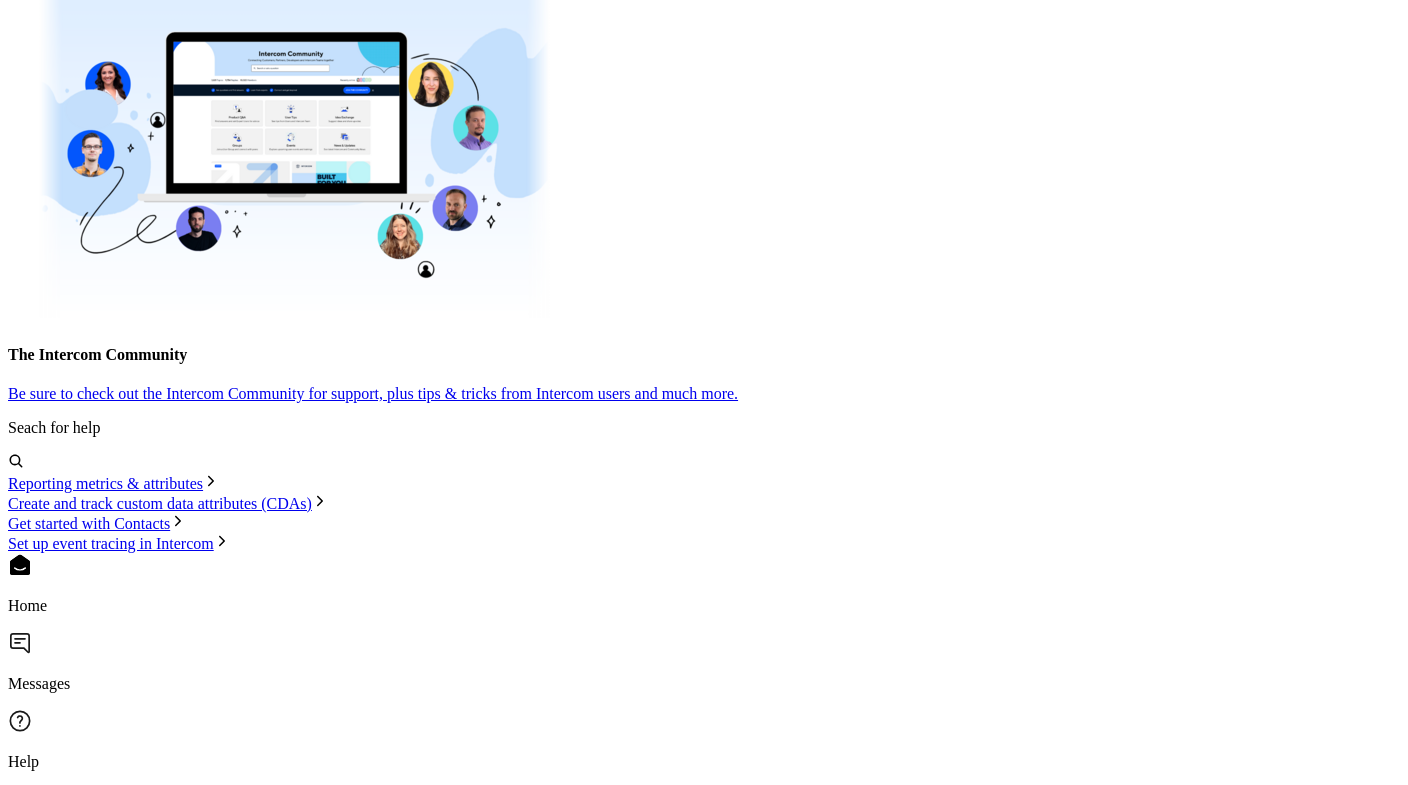
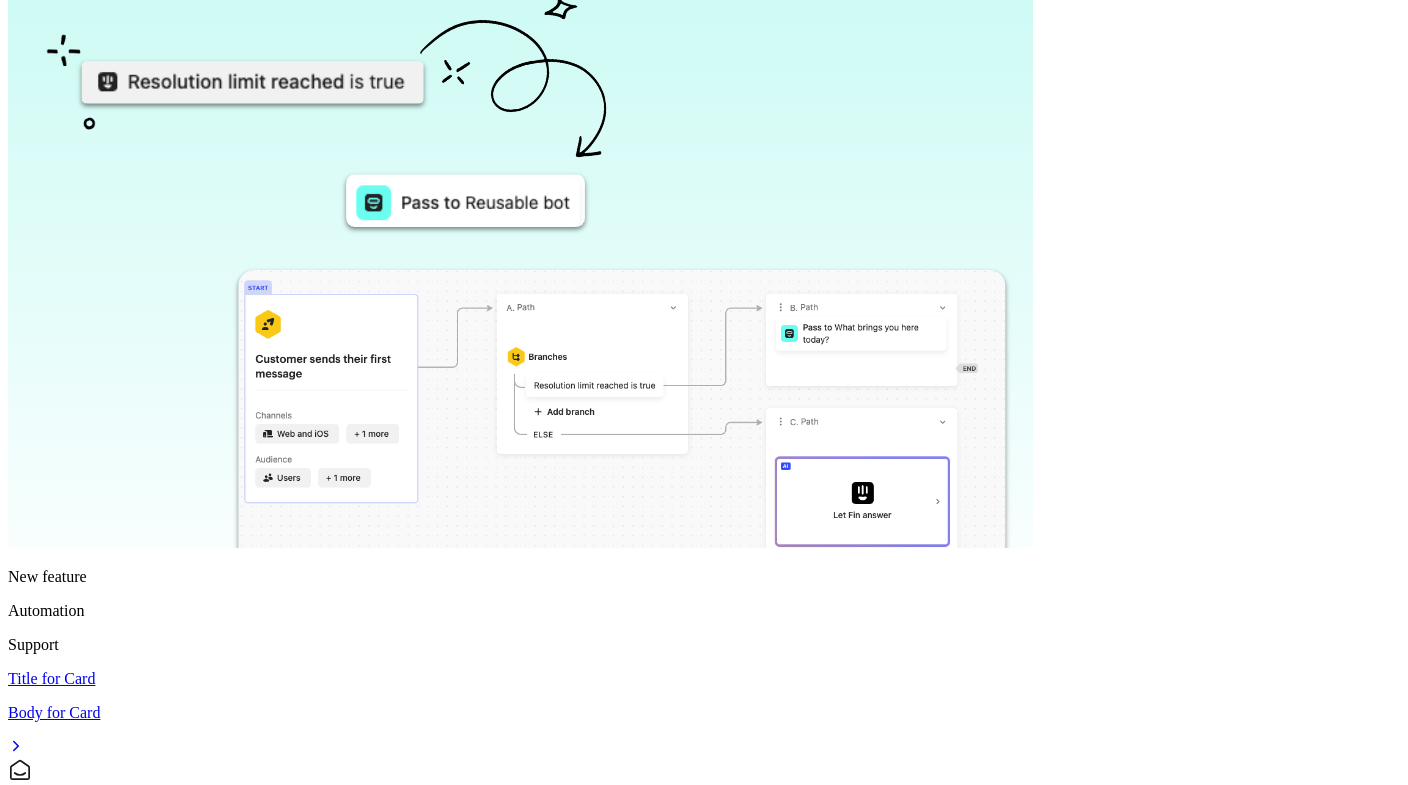
Before and after one commit to 0xErfan/online-support-chat, a React (Vite) app: page / in a window 1280 px wide. Shown: the part 1718-2503 px from the top of the page, 1408 px wide, since content can reach past the window. Built offline with nearby package versions, Linux system fonts and the light colour scheme; the HTML template or start-up script is replaced by a standard one.

Commit message:
add NewsCard component and finish neww page content

```diff
--- a/src/App.jsx
+++ b/src/App.jsx
@@ -6,7 +6,7 @@
 function App() {
 
     const [isChatOpen, setIsChatOpen] = useState(true)
-    const [activeLink, setActiveLink] = useState('home')
+    const [activeLink, setActiveLink] = useState('news')
 
     return (
         <div className="flex absolute inset-0 items-center justify-center size-full bg-black/80">
--- a/src/components/ActiveLink.jsx
+++ b/src/components/ActiveLink.jsx
@@ -1,17 +1,22 @@
 import React, { useEffect, useState } from 'react'
-import ChatHomePage from './ChatHomePage'
+import HomePage from './HomePage'
+import NewsPage from './NewsPage'
 
 const ActiveLink = ({ activeLink }) => {
 
-    const [pageContent, setPageContent] = useState(<div></div>)
+    const [pageContent, setPageContent] = useState(null)
 
     useEffect(() => {
         switch (activeLink) {
             case 'home': {
-                setPageContent(<ChatHomePage />)
+                setPageContent(<HomePage />)
                 break;
             }
-            default: setPageContent(<div></div>)
+            case 'news': {
+                setPageContent(<NewsPage />)
+                break;
+            }
+            default: setPageContent(null)
         }
     }, [activeLink])
 
--- a/src/components/ChatHomePage.jsx
+++ b/src/components/HomePage.jsx
@@ -1,7 +1,7 @@
 import { IoIosArrowForward } from "react-icons/io";
 import { IoSearch } from "react-icons/io5";
 
-const ChatHomePage = () => {
+const HomePage = () => {
     return (
         <div className="relative h-full">
 
@@ -93,7 +93,7 @@
     )
 }
 
-export default ChatHomePage
+export default HomePage
 
 const HomeBoxLayout = ({ children }) => {
     return (
--- /dev/null
+++ b/src/components/NewsCard.jsx
@@ -0,0 +1,37 @@
+import React from 'react'
+import { IoIosArrowForward } from 'react-icons/io';
+
+const NewsCard = ({ link, labels, cardTitle, cardBody }) => {
+
+    return (
+        <div className='rounded-[10px] shadow-border overflow-hidden'>
+
+            <div className='max-h-[140px] h-full w-full'>
+                <img
+                    className='h-[140px] w-full object-cover bg-center'
+                    src="./newsImageExample.png"
+                    alt="example image"
+                />
+            </div>
+
+            <div className='py-4 px-5'>
+
+                <div className='grid grid-cols-3 gap-2 ch:bg-black/10 text-black ch:p-[3px] text-[14px] ch:rounded-xl text-center'>
+                    {
+                        labels.map(text => <p>{text}</p>)
+                    }
+                </div>
+
+                <a href={link} className='flex items-center justify-between mt-3 gap-1'>
+                    <div className="flex items-center flex-col ch:line-clamp-2 text-[14px]">
+                        <p className="text-black">{cardTitle}</p>
+                        <p className="text-gray">{cardBody}</p>
+                    </div>
+                    <IoIosArrowForward className="shrink-0 size-3" />
+                </a>
+            </div>
+        </div>
+    )
+}
+
+export default NewsCard;
--- /dev/null
+++ b/src/components/NewsPage.jsx
@@ -0,0 +1,52 @@
+import NewsCard from "./NewsCard";
+
+const NewsPage = () => {
+    return (
+        <div className='mb-auto w-full max-h-[580px] h-full'>
+
+            <p className='h-[64px] flex items-center justify-center w-full p-3 text-center bg-black text-white text-xl font-bold'>News</p>
+
+            <div className="overflow-auto h-full pb-4">
+
+                <div className='flex flex-col gap-px text-black pt-4 px-4'>
+                    <p className='font-bold text-[16px]'>Latest</p>
+                    <p className='text-[14px]'>From Team Intercom</p>
+                </div>
+
+                <div className='flex flex-col ch:flex-1 ch:w-full gap-4 p-4'>
+
+                    {/* change these props with your dynamic values buddy */}
+
+                    <NewsCard
+                        cardTitle={'Title for Card'}
+                        cardBody={'Body for Card'}
+                        labels={['New feature', 'Automation', 'Support']}
+                        link={'#'}
+                        key={'idk'}
+                    />
+
+                    <NewsCard
+                        cardTitle={'Title for Card'}
+                        cardBody={'Body for Card'}
+                        labels={['New feature', 'Automation', 'Support']}
+                        link={'#'}
+                        key={'idk2'}
+                    />
+
+                    <NewsCard
+                        cardTitle={'Title for Card'}
+                        cardBody={'Body for Card'}
+                        labels={['New feature', 'Automation', 'Support']}
+                        link={'#'}
+                        key={'idk3'}
+                    />
+
+                </div>
+
+            </div>
+
+        </div>
+    )
+}
+
+export default NewsPage
--- a/src/output.css
+++ b/src/output.css
@@ -668,6 +668,10 @@
   margin-top: 0.25rem;
 }
 
+.mt-3 {
+  margin-top: 0.75rem;
+}
+
 .mt-4 {
   margin-top: 1rem;
 }
@@ -676,13 +680,26 @@
   margin-top: auto;
 }
 
+.mb-3 {
+  margin-bottom: 0.75rem;
+}
+
 .flex {
   display: flex;
+}
+
+.grid {
+  display: grid;
 }
 
 .size-12 {
   width: 3rem;
   height: 3rem;
+}
+
+.size-3 {
+  width: 0.75rem;
+  height: 0.75rem;
 }
 
 .size-4 {
@@ -723,8 +740,16 @@
   height: 5rem;
 }
 
+.h-\[140px\] {
+  height: 140px;
+}
+
 .h-\[177px\] {
   height: 177px;
+}
+
+.h-\[64px\] {
+  height: 64px;
 }
 
 .h-\[704px\] {
@@ -735,8 +760,20 @@
   height: 100%;
 }
 
+.max-h-\[140px\] {
+  max-height: 140px;
+}
+
 .max-h-\[624px\] {
   max-height: 624px;
+}
+
+.max-h-\[624\] {
+  max-height: 624;
+}
+
+.max-h-\[580px\] {
+  max-height: 580px;
 }
 
 .w-\[400px\] {
@@ -747,8 +784,16 @@
   width: 100%;
 }
 
+.shrink-0 {
+  flex-shrink: 0;
+}
+
 .cursor-pointer {
   cursor: pointer;
+}
+
+.grid-cols-3 {
+  grid-template-columns: repeat(3, minmax(0, 1fr));
 }
 
 .flex-col {
@@ -793,6 +838,14 @@
 
 .gap-\[100px\] {
   gap: 100px;
+}
+
+.gap-px {
+  gap: 1px;
+}
+
+.gap-3 {
+  gap: 0.75rem;
 }
 
 .overflow-auto {
@@ -847,12 +900,21 @@
      object-fit: contain;
 }
 
+.object-cover {
+  -o-object-fit: cover;
+     object-fit: cover;
+}
+
 .p-1 {
   padding: 0.25rem;
 }
 
 .p-2 {
   padding: 0.5rem;
+}
+
+.p-3 {
+  padding: 0.75rem;
 }
 
 .p-4 {
@@ -873,6 +935,11 @@
   padding-right: 1rem;
 }
 
+.px-5 {
+  padding-left: 1.25rem;
+  padding-right: 1.25rem;
+}
+
 .py-2 {
   padding-top: 0.5rem;
   padding-bottom: 0.5rem;
@@ -883,8 +950,29 @@
   padding-bottom: 0.75rem;
 }
 
+.py-4 {
+  padding-top: 1rem;
+  padding-bottom: 1rem;
+}
+
+.pt-4 {
+  padding-top: 1rem;
+}
+
+.pb-3 {
+  padding-bottom: 0.75rem;
+}
+
+.pb-4 {
+  padding-bottom: 1rem;
+}
+
 .text-left {
   text-align: left;
+}
+
+.text-center {
+  text-align: center;
 }
 
 .text-3xl {
@@ -896,8 +984,17 @@
   font-size: 14px;
 }
 
+.text-\[16px\] {
+  font-size: 16px;
+}
+
 .text-\[34px\] {
   font-size: 34px;
+}
+
+.text-xl {
+  font-size: 1.25rem;
+  line-height: 1.75rem;
 }
 
 .font-bold {
@@ -943,10 +1040,6 @@
   --tw-shadow: rgba(0, 0, 0, 0.08) 0px 0px 0px 1px, rgba(0, 0, 0, 0.06) 0px 2px 8px;
   --tw-shadow-colored: 0px 0px 0px 1px var(--tw-shadow-color), 0px 2px 8px var(--tw-shadow-color);
   box-shadow: var(--tw-ring-offset-shadow, 0 0 #0000), var(--tw-ring-shadow, 0 0 #0000), var(--tw-shadow);
-}
-
-.filter {
-  filter: var(--tw-blur) var(--tw-brightness) var(--tw-contrast) var(--tw-grayscale) var(--tw-hue-rotate) var(--tw-invert) var(--tw-saturate) var(--tw-sepia) var(--tw-drop-shadow);
 }
 
 .transition-all {
@@ -1000,6 +1093,13 @@
   z-index: 10;
 }
 
+.ch\:line-clamp-2 > * {
+  overflow: hidden;
+  display: -webkit-box;
+  -webkit-box-orient: vertical;
+  -webkit-line-clamp: 2;
+}
+
 .ch\:size-full > * {
   width: 100%;
   height: 100%;
@@ -1013,6 +1113,18 @@
   flex: 1 1 0%;
 }
 
+.ch\:rounded-xl > * {
+  border-radius: 0.75rem;
+}
+
+.ch\:bg-black\/10 > * {
+  background-color: rgb(0 0 0 / 0.1);
+}
+
+.ch\:p-\[3px\] > * {
+  padding: 3px;
+}
+
 .ch\:text-center > * {
   text-align: center;
 }
```
Also changed, not shown: public/newsImageExample.png (added).
